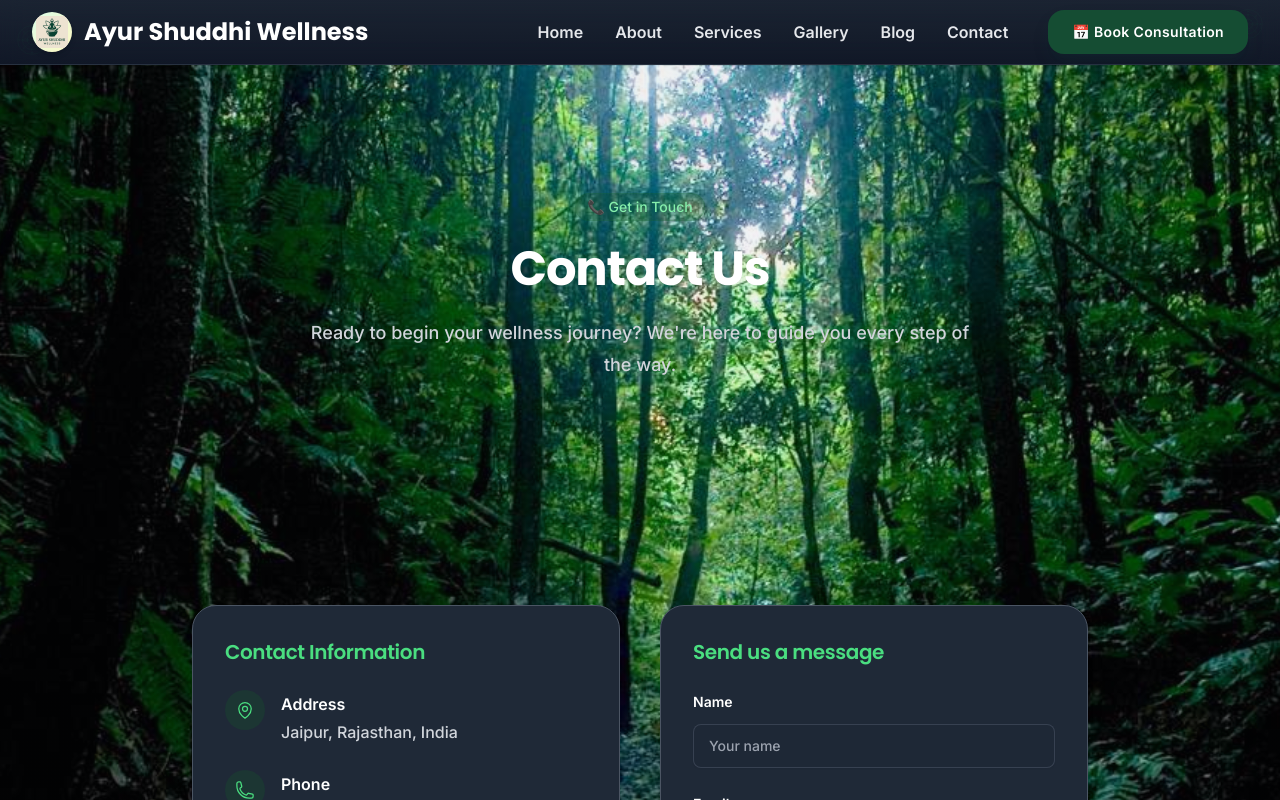
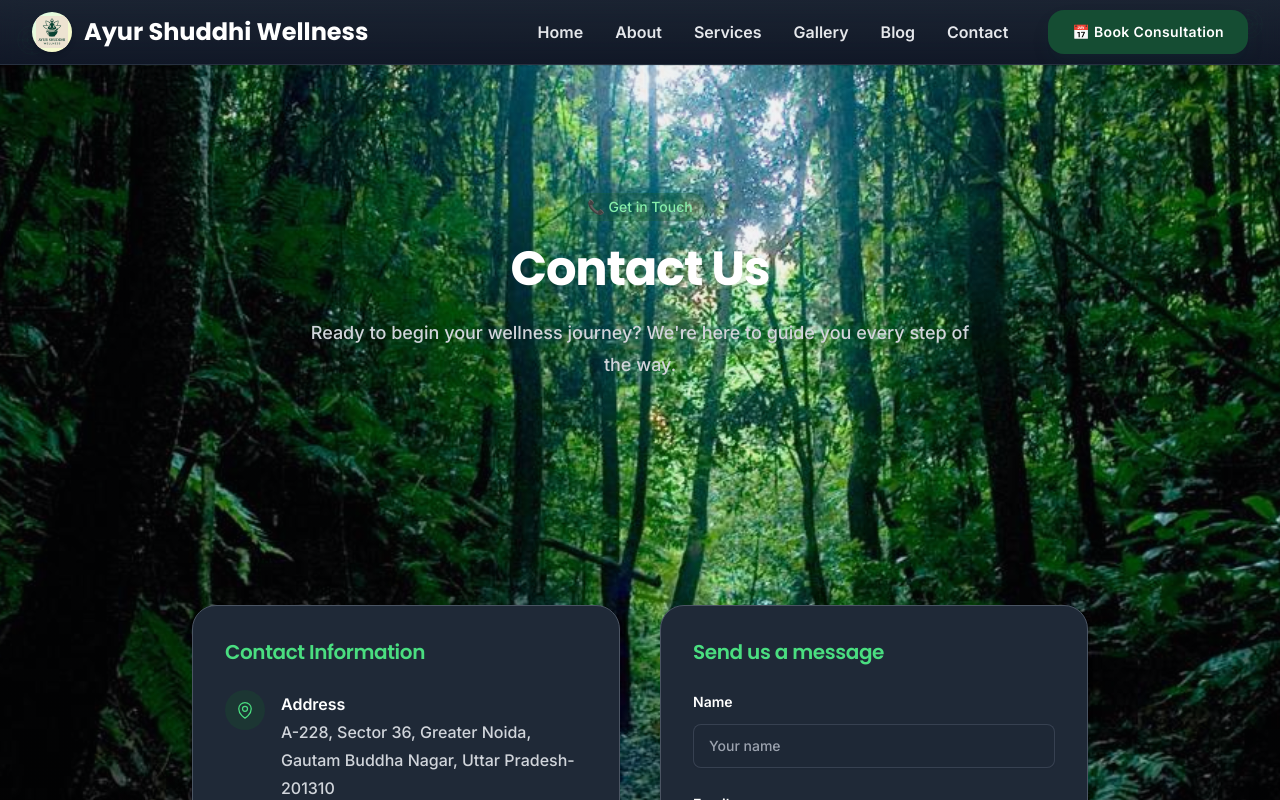
Before and after one commit to naman3824/ayurshuddhiwellness, a Next.js app: page /en-IN/contact in a window 1280 px wide. Shown: the top 800 px of the page. Built offline with nearby package versions, Linux system fonts and the light colour scheme.

Commit message:
added backend,blog and admin posts functionality

```diff
--- a/app/[lang]/contact/page.jsx
+++ b/app/[lang]/contact/page.jsx
@@ -71,7 +71,7 @@ export default async function ContactPage(props) {
                   </div>
                   <div>
                     <dt className="font-semibold text-white">Address</dt>
-                    <dd>Jaipur, Rajasthan, India</dd>
+                    <dd>A-228, Sector 36, Greater Noida, Gautam Buddha Nagar, Uttar Pradesh-201310</dd>
                   </div>
                 </div>
                 <div className="flex gap-x-4">
```
